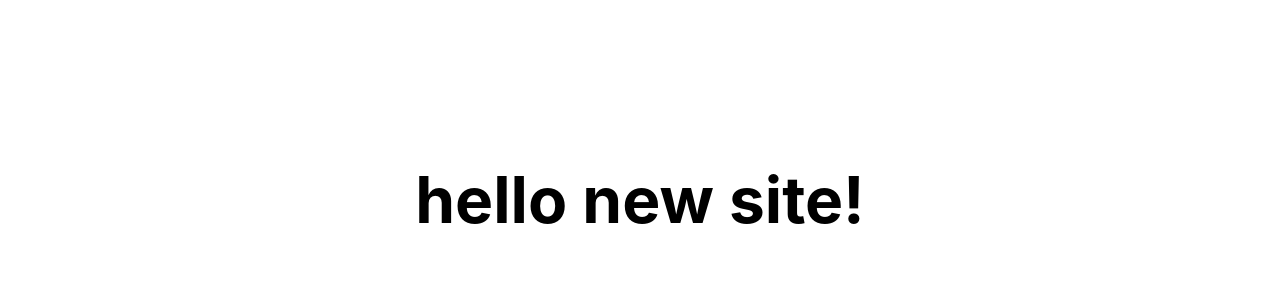
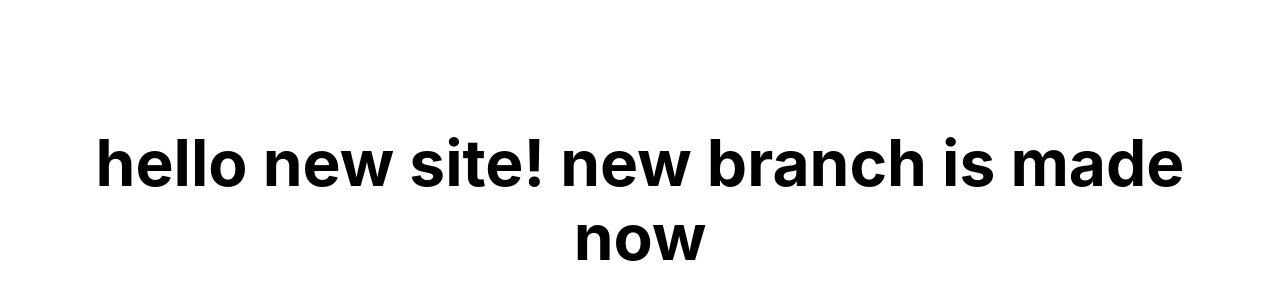
Before and after one commit to leoniefelberd/nextjs-netlify-blog-template-2, a Next.js app: page / in a window 1280 px wide. Shown: the part 200-500 px from the top of the page. Built offline with nearby package versions, Linux system fonts and the light colour scheme.

Commit message:
new test if its deploying on netlify

```diff
--- a/pages/index.tsx
+++ b/pages/index.tsx
@@ -13,7 +13,7 @@ export default function Home() {
 
       <main className={styles.main}>
         <h1 className={styles.title}>
-          hello new site!
+          hello new site! new branch is made now
         </h1>
 
       </main>
```
